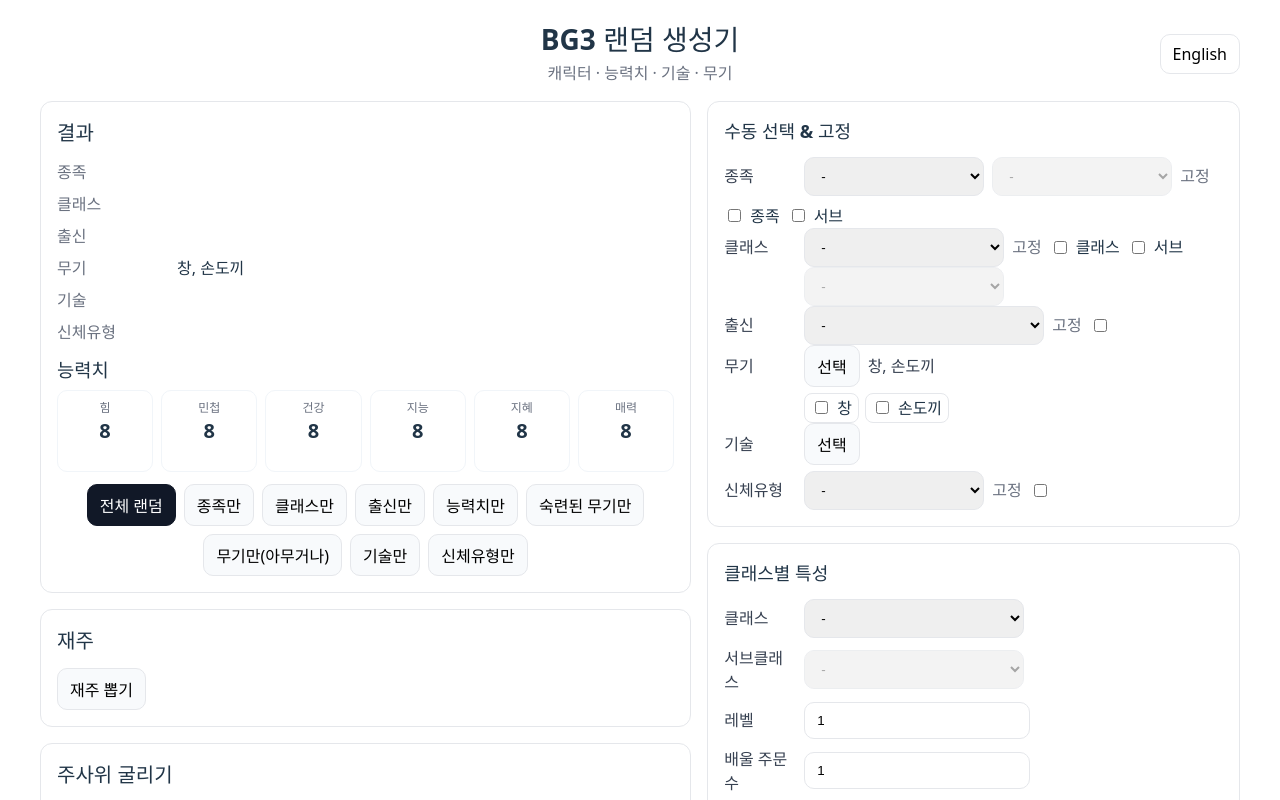
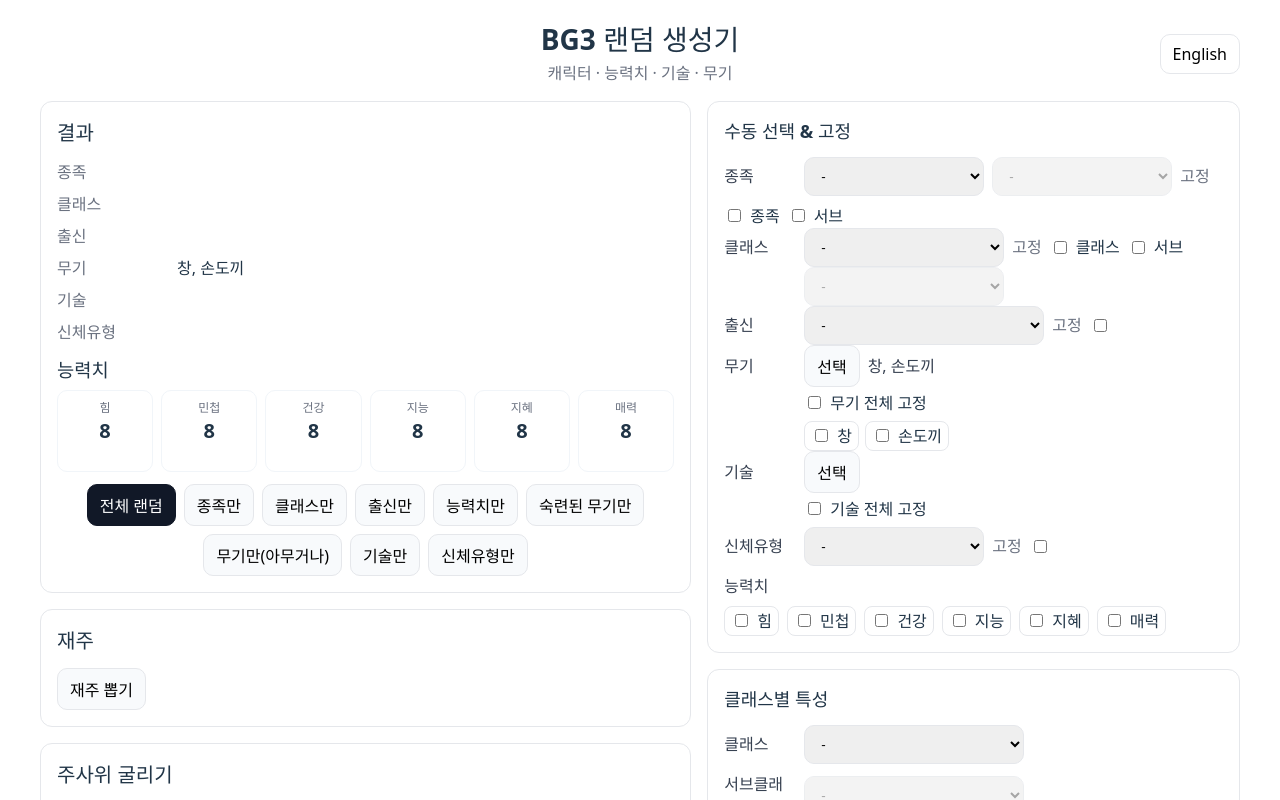
Before and after one commit to backcivil/BG3-Random-Character-Generator, a React (Vite) app: page / in a window 1280 px wide. Shown: the top 800 px of the page. Built offline with nearby package versions, Linux system fonts and the light colour scheme.

Commit message:
고정기능 정상화 서브 종족, 서브클래스 고정 분리 무기, 기술 고정분리 스탯, 신앙 고정추가

```diff
--- a/src/App.tsx
+++ b/src/App.tsx
@@ -1633,6 +1633,18 @@
       {weaponsKO.join(", ")}
     </div>
   </div>
+  {/* 무기 전체 고정 */}
+  <div style={{ ...row, marginTop:4 }}>
+    <div style={{ width:72 }} />
+    <label style={{display:"flex", alignItems:"center", gap:6}}>
+      <input
+        type="checkbox"
+        checked={lockWeapons}
+        onChange={(e)=>setLockWeapons(e.target.checked)}
+      />
+      <span>무기 전체 고정</span>
+    </label>
+  </div>
 
   {/* 무기 개별 잠금 토글 */}
   <div style={{ ...row, marginTop:6 }}>
@@ -1669,6 +1681,18 @@
     <div style={{ color:"#374151", minWidth:180, maxWidth:300, whiteSpace:"pre-wrap" }}>
       {skills.map(skillLabel).join(", ")}
     </div>
+  </div>
+  {/* 기술 전체 고정 */}
+  <div style={{ ...row, marginTop:4 }}>
+    <div style={{ width:72 }} />
+    <label style={{display:"flex", alignItems:"center", gap:6}}>
+      <input
+        type="checkbox"
+        checked={lockSkills}
+        onChange={(e)=>setLockSkills(e.target.checked)}
+      />
+      <span>기술 전체 고정</span>
+    </label>
   </div>
 
   {/* 기술 개별 잠금 토글 */}
@@ -1717,6 +1741,26 @@
       onChange={(e)=>setLockBodyType(e.target.checked)}
     />
   </div>
+    {/* 능력치 개별 고정 */}
+  <div style={{ ...row, marginTop:8 }}>
+    <label style={label}>{T.abilities}</label>
+    <div style={{ display:"flex", gap:8, flexWrap:"wrap" }}>
+      {ABILS.map((a)=>(
+        <label
+          key={a}
+          style={{ display:"flex", gap:6, alignItems:"center", border:"1px solid #e5e7eb", borderRadius:8, padding:"2px 6px" }}
+        >
+          <input
+            type="checkbox"
+            checked={lockStat[a]}
+            onChange={(e)=>setLockStat(prev=>({ ...prev, [a]: e.target.checked }))}
+          />
+          <span>{abilLabel(a)}</span>
+        </label>
+      ))}
+    </div>
+  </div>
+
 </section>
 
             {/* 클래스별 특성 */}
```
